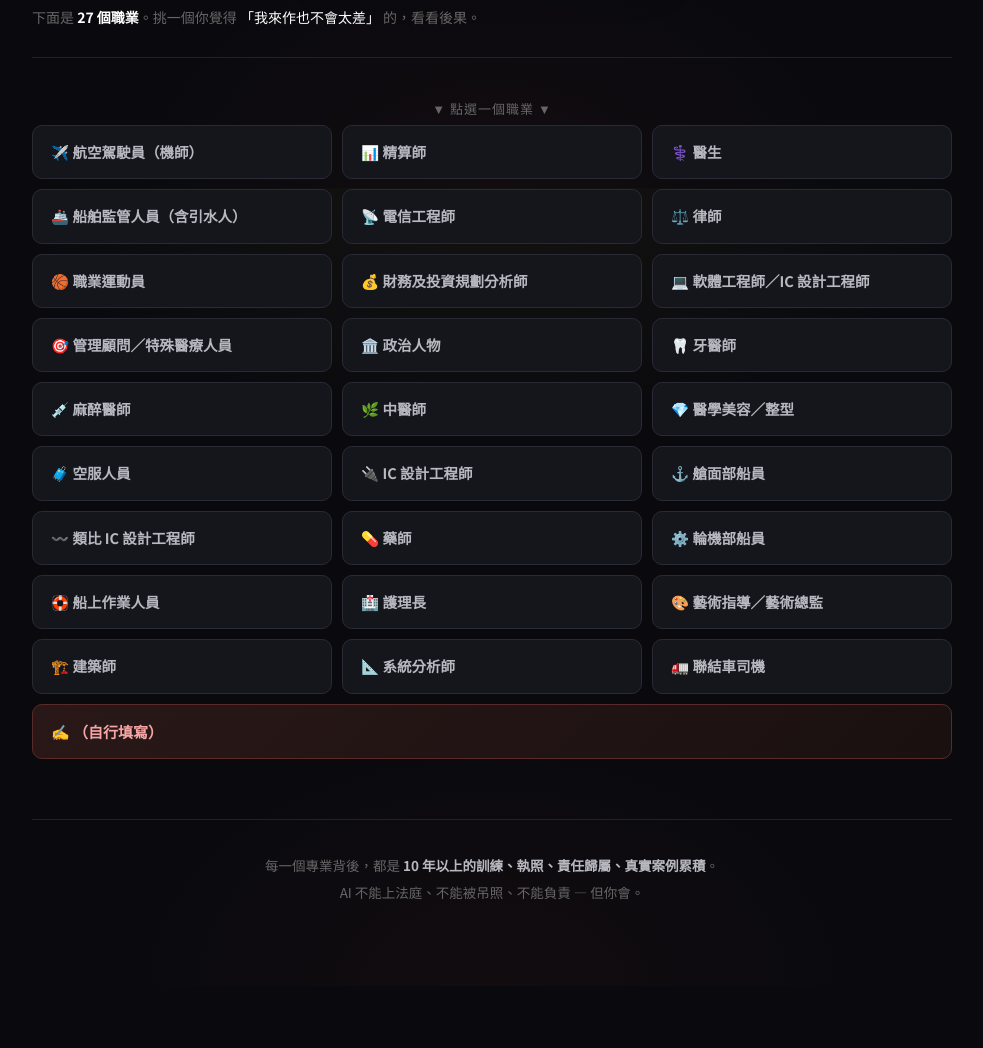
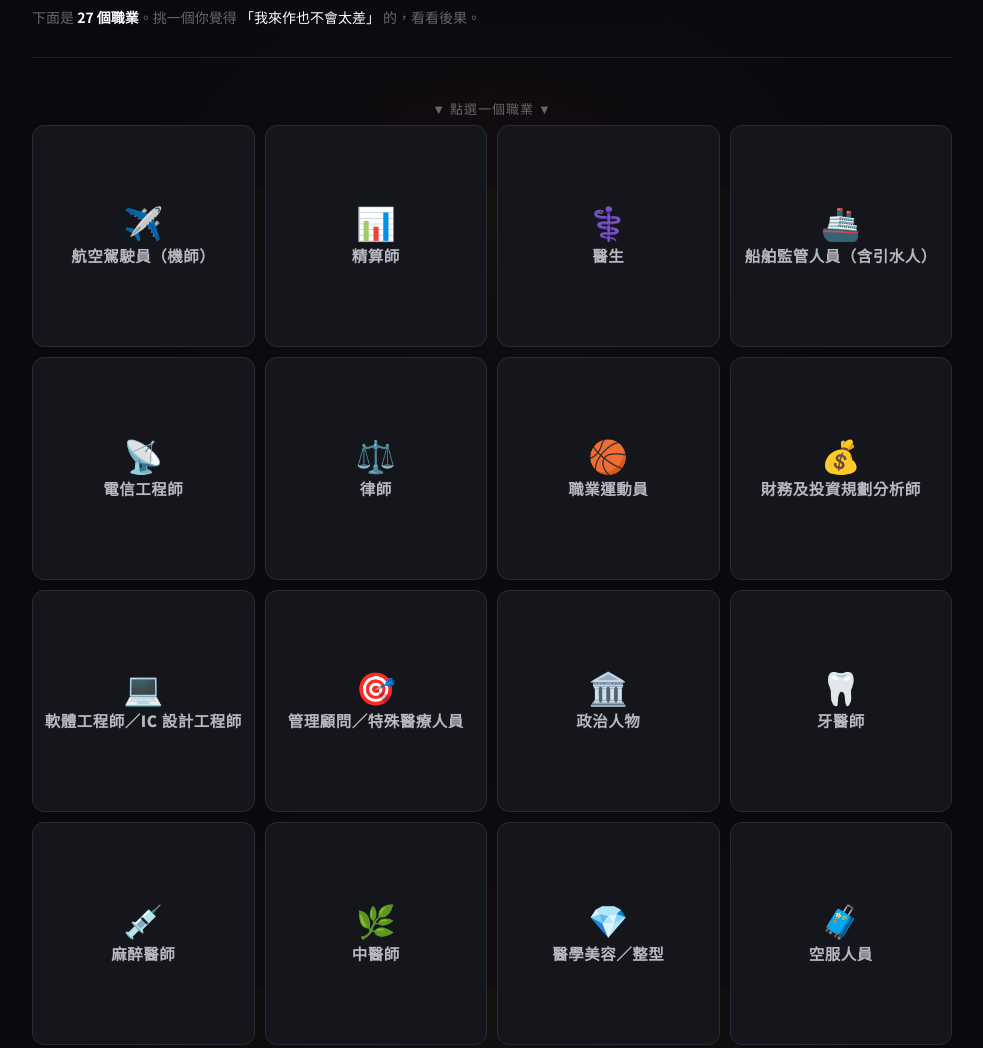
Before and after one commit to fightmon/betterbyme, a plain HTML site: page index.html in a window 1280 px wide. Shown: the part 612-1660 px from the top of the page, without its empty margins (148-1131 px from the left). Before the commit the page ends 1598 px from the top, so only its background shows below. Drawn offline with Linux system fonts and the light colour scheme.

Commit message:
手機版更新

```diff
--- a/index.html
+++ b/index.html
@@ -94,28 +94,60 @@
   /* GRID */
   .grid {
     display: grid;
-    grid-template-columns: repeat(3, 1fr);
+    grid-template-columns: repeat(4, 1fr);
     gap: 10px;
     margin-bottom: 24px;
   }
-  @media (max-width: 720px) { .grid { grid-template-columns: 1fr 1fr; } }
-  @media (max-width: 480px) { .grid { grid-template-columns: 1fr; } }
+  @media (max-width: 980px) {
+    .grid { grid-template-columns: repeat(3, 1fr); }
+  }
+  @media (max-width: 600px) {
+    .grid { grid-template-columns: repeat(3, 1fr); gap: 7px; }
+    .btn { padding: 8px 4px; gap: 5px; border-radius: 10px; }
+    .btn-icon { font-size: 26px; }
+    .btn-label { font-size: 12.5px; line-height: 1.3; font-weight: 700; letter-spacing: 0; }
+  }
+  @media (max-width: 400px) {
+    .grid { gap: 6px; }
+    .btn { padding: 6px 3px; }
+    .btn-icon { font-size: 22px; }
+    .btn-label { font-size: 11.5px; line-height: 1.2; }
+  }
 
   .btn {
     background: var(--bg-soft);
     border: 1px solid #2a2a35;
     color: var(--ink-dim);
-    padding: 16px 18px;
-    border-radius: 10px;
-    font-size: 14.5px;
-    font-weight: 600;
+    padding: 10px 8px;
+    border-radius: 12px;
     cursor: pointer;
     transition: all 0.2s ease;
     font-family: inherit;
-    text-align: left;
+    position: relative;
+    display: flex;
+    flex-direction: column;
+    align-items: center;
+    justify-content: center;
+    gap: 8px;
+    aspect-ratio: 1 / 1;
+    text-align: center;
+    overflow: hidden;
+  }
+  .btn-icon {
+    font-size: 32px;
+    line-height: 1;
+    display: block;
+    transition: transform 0.2s ease;
+  }
+  .btn-label {
+    font-size: 15.5px;
+    font-weight: 800;
     line-height: 1.4;
-    position: relative;
+    letter-spacing: 0.5px;
+    word-break: break-word;
+    overflow-wrap: anywhere;
   }
+  .btn:hover .btn-icon { transform: scale(1.12); }
   .btn:hover {
     background: #20202a;
     border-color: var(--gold-soft);
@@ -135,7 +167,17 @@
     background: linear-gradient(135deg, #2a1818, #1a1010);
     border: 1px solid #5a2a2a;
     color: #f5a5a5;
-    font-size: 15px;
+    aspect-ratio: auto;
+    height: 72px;
+    flex-direction: row;
+    gap: 10px;
+  }
+  .btn.custom .btn-icon { font-size: 24px; }
+  .btn.custom .btn-label { font-size: 16px; }
+  @media (max-width: 600px) {
+    .btn.custom { height: 60px; gap: 8px; }
+    .btn.custom .btn-icon { font-size: 20px; }
+    .btn.custom .btn-label { font-size: 14px; }
   }
   .btn.custom:hover {
     background: linear-gradient(135deg, #3a1a1a, #2a1414);
@@ -147,13 +189,12 @@
     color: #fff;
     box-shadow: 0 6px 24px rgba(214,59,59,0.40);
   }
-  @media (max-width: 720px) { .btn.custom { grid-column: 1 / -1; } }
+
 
   /* ANSWER */
   .answer {
     background: linear-gradient(180deg, rgba(20,20,28,0.95), rgba(10,10,14,0.95));
     border: 1px solid #2a2a35;
-    border-left: 6px solid var(--gold);
     border-radius: 12px;
     padding: 36px 32px;
     margin-top: 28px;
@@ -195,7 +236,7 @@
     color: var(--gold);
     font-weight: 700;
   }
-  .answer.custom-mode { border-left-color: var(--red); }
+  .answer.custom-mode { border-color: rgba(214,59,59,0.45); }
   .answer.custom-mode .answer-case { color: var(--red); }
   .answer.custom-mode .answer-quote {
     border-left-color: var(--red);
@@ -248,34 +289,34 @@
   <p class="hint">▼ 點選一個職業 ▼</p>
 
   <div class="grid">
-    <button class="btn" data-id="pilot">✈️ 航空駕駛員（機師）</button>
-    <button class="btn" data-id="actuary">📊 精算師</button>
-    <button class="btn" data-id="doctor">⚕️ 醫生</button>
-    <button class="btn" data-id="harbor-pilot">🚢 船舶監管人員（含引水人）</button>
-    <button class="btn" data-id="telecom">📡 電信工程師</button>
-    <button class="btn" data-id="lawyer">⚖️ 律師</button>
-    <button class="btn" data-id="athlete">🏀 職業運動員</button>
-    <button class="btn" data-id="finance">💰 財務及投資規劃分析師</button>
-    <button class="btn" data-id="engineer">💻 軟體工程師／IC 設計工程師</button>
-    <button class="btn" data-id="consultant">🎯 管理顧問／特殊醫療人員</button>
-    <button class="btn" data-id="politician">🏛️ 政治人物</button>
-    <button class="btn" data-id="dentist">🦷 牙醫師</button>
-    <button class="btn" data-id="anesth">💉 麻醉醫師</button>
-    <button class="btn" data-id="tcm">🌿 中醫師</button>
-    <button class="btn" data-id="cosmetic">💎 醫學美容／整型</button>
-    <button class="btn" data-id="cabin">🧳 空服人員</button>
-    <button class="btn" data-id="ic">🔌 IC 設計工程師</button>
-    <button class="btn" data-id="deck">⚓ 艙面部船員</button>
-    <button class="btn" data-id="analog-ic">〰️ 類比 IC 設計工程師</button>
-    <button class="btn" data-id="pharmacist">💊 藥師</button>
-    <button class="btn" data-id="engine-room">⚙️ 輪機部船員</button>
-    <button class="btn" data-id="ship-crew">🛟 船上作業人員</button>
-    <button class="btn" data-id="head-nurse">🏥 護理長</button>
-    <button class="btn" data-id="art-director">🎨 藝術指導／藝術總監</button>
-    <button class="btn" data-id="architect">🏗️ 建築師</button>
-    <button class="btn" data-id="sa">📐 系統分析師</button>
-    <button class="btn" data-id="trucker">🚛 聯結車司機</button>
-    <button class="btn custom" data-id="custom">✍️ （自行填寫）</button>
+    <button class="btn" data-id="pilot"><span class="btn-icon">✈️</span><span class="btn-label">航空駕駛員（機師）</span></button>
+    <button class="btn" data-id="actuary"><span class="btn-icon">📊</span><span class="btn-label">精算師</span></button>
+    <button class="btn" data-id="doctor"><span class="btn-icon">⚕️</span><span class="btn-label">醫生</span></button>
+    <button class="btn" data-id="harbor-pilot"><span class="btn-icon">🚢</span><span class="btn-label">船舶監管人員（含引水人）</span></button>
+    <button class="btn" data-id="telecom"><span class="btn-icon">📡</span><span class="btn-label">電信工程師</span></button>
+    <button class="btn" data-id="lawyer"><span class="btn-icon">⚖️</span><span class="btn-label">律師</span></button>
+    <button class="btn" data-id="athlete"><span class="btn-icon">🏀</span><span class="btn-label">職業運動員</span></button>
+    <button class="btn" data-id="finance"><span class="btn-icon">💰</span><span class="btn-label">財務及投資規劃分析師</span></button>
+    <button class="btn" data-id="engineer"><span class="btn-icon">💻</span><span class="btn-label">軟體工程師／IC 設計工程師</span></button>
+    <button class="btn" data-id="consultant"><span class="btn-icon">🎯</span><span class="btn-label">管理顧問／特殊醫療人員</span></button>
+    <button class="btn" data-id="politician"><span class="btn-icon">🏛️</span><span class="btn-label">政治人物</span></button>
+    <button class="btn" data-id="dentist"><span class="btn-icon">🦷</span><span class="btn-label">牙醫師</span></button>
+    <button class="btn" data-id="anesth"><span class="btn-icon">💉</span><span class="btn-label">麻醉醫師</span></button>
+    <button class="btn" data-id="tcm"><span class="btn-icon">🌿</span><span class="btn-label">中醫師</span></button>
+    <button class="btn" data-id="cosmetic"><span class="btn-icon">💎</span><span class="btn-label">醫學美容／整型</span></button>
+    <button class="btn" data-id="cabin"><span class="btn-icon">🧳</span><span class="btn-label">空服人員</span></button>
+    <button class="btn" data-id="ic"><span class="btn-icon">🔌</span><span class="btn-label">IC 設計工程師</span></button>
+    <button class="btn" data-id="deck"><span class="btn-icon">⚓</span><span class="btn-label">艙面部船員</span></button>
+    <button class="btn" data-id="analog-ic"><span class="btn-icon">〰️</span><span class="btn-label">類比 IC 設計工程師</span></button>
+    <button class="btn" data-id="pharmacist"><span class="btn-icon">💊</span><span class="btn-label">藥師</span></button>
+    <button class="btn" data-id="engine-room"><span class="btn-icon">⚙️</span><span class="btn-label">輪機部船員</span></button>
+    <button class="btn" data-id="ship-crew"><span class="btn-icon">🛟</span><span class="btn-label">船上作業人員</span></button>
+    <button class="btn" data-id="head-nurse"><span class="btn-icon">🏥</span><span class="btn-label">護理長</span></button>
+    <button class="btn" data-id="art-director"><span class="btn-icon">🎨</span><span class="btn-label">藝術指導／藝術總監</span></button>
+    <button class="btn" data-id="architect"><span class="btn-icon">🏗️</span><span class="btn-label">建築師</span></button>
+    <button class="btn" data-id="sa"><span class="btn-icon">📐</span><span class="btn-label">系統分析師</span></button>
+    <button class="btn" data-id="trucker"><span class="btn-icon">🚛</span><span class="btn-label">聯結車司機</span></button>
+    <button class="btn custom" data-id="custom"><span class="btn-icon">✍️</span><span class="btn-label">（自行填寫）</span></button>
   </div>
 
   <div class="answer" id="answer">
```
